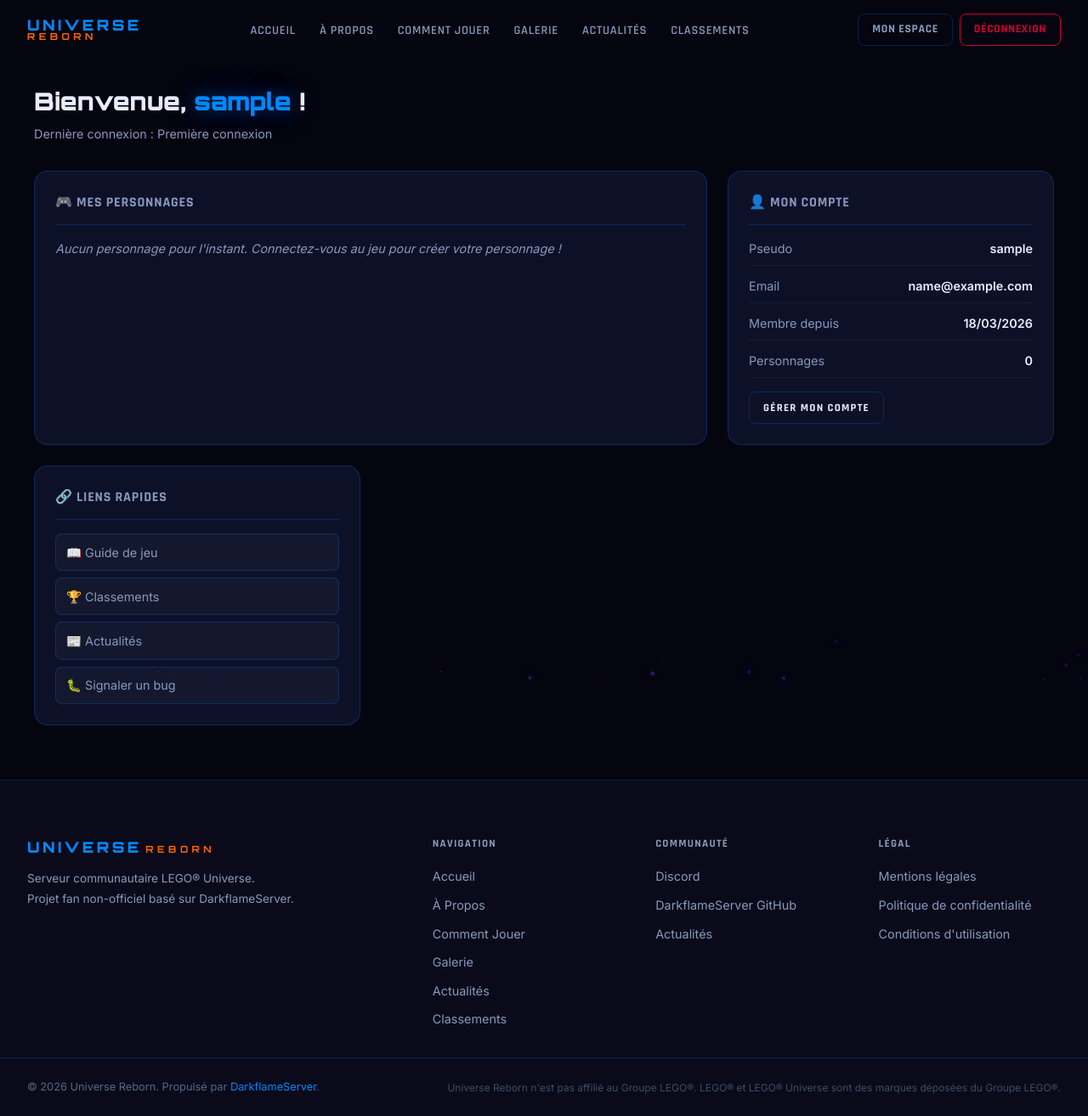
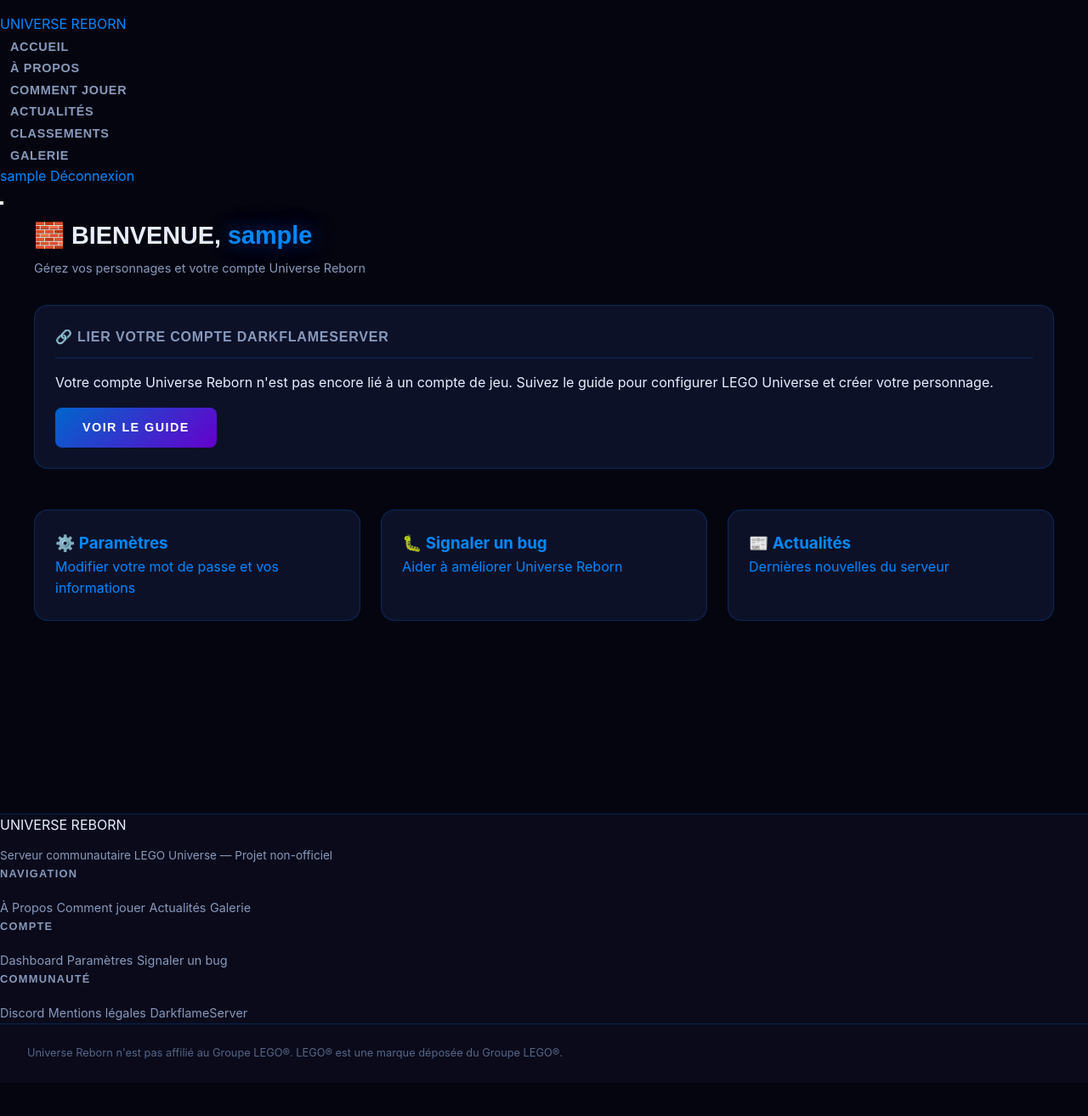
Before and after one commit to theo7791l/universe-reborn, a Flask app: page /panel/dashboard in a window 1280 px wide. Shown: the whole page at 85% size. After the commit the page ends 1247 px from the top, so only its background shows below. Run offline with Flask 3, Linux system fonts and the light colour scheme; the visitor is signed in with stand-in values (Sample User, id 1); parts of the project's set-up code (start-up, migrations or seed data) failed here and were passed over; some libraries are stand-ins or nearby versions.

Commit message:
🎨 Templates complets + base.html avec extra.css + erreurs + admin avancé

```diff
--- a/app/templates/base.html
+++ b/app/templates/base.html
@@ -3,59 +3,57 @@
 <head>
     <meta charset="UTF-8">
     <meta name="viewport" content="width=device-width, initial-scale=1.0">
-    <title>{% block title %}Universe Reborn — Serveur communautaire LEGO Universe{% endblock %}</title>
-    <meta name="description" content="{% block description %}Universe Reborn est un serveur communautaire fan dédié à LEGO® Universe, basé sur DarkflameServer.{% endblock %}">
-
-    <!-- Fonts -->
-    <link href="https://fonts.googleapis.com/css2?family=Orbitron:wght@400;700;900&family=Rajdhani:wght@400;500;600;700&family=Inter:wght@300;400;500;600&display=swap" rel="stylesheet">
-
+    <title>{% block title %}Universe Reborn{% endblock %}</title>
+    <meta name="description" content="Universe Reborn — Serveur communautaire LEGO Universe privé, basé sur DarkflameServer.">
+    <meta name="theme-color" content="#0066cc">
     <!-- CSS -->
     <link rel="stylesheet" href="{{ url_for('static', filename='css/main.css') }}">
     <link rel="stylesheet" href="{{ url_for('static', filename='css/animations.css') }}">
+    <link rel="stylesheet" href="{{ url_for('static', filename='css/extra.css') }}">
     {% block extra_css %}{% endblock %}
 </head>
 <body class="{% block body_class %}{% endblock %}">
 
-    <!-- Particules Maelstrom en arrière-plan -->
-    <div id="particles-container"></div>
-
-    <!-- Loading Screen -->
+<!-- Loading screen -->
 <div id="loading-screen">
     <div class="loading-logo">
-            <span class="logo-text">UNIVERSE</span>
-            <span class="logo-reborn">REBORN</span>
+        <div class="loading-brick"></div>
+        <span>UNIVERSE REBORN</span>
     </div>
     <div class="loading-bar"><div class="loading-progress"></div></div>
 </div>
 
+<!-- Particules Maelstrom -->
+<canvas id="particles-canvas"></canvas>
+
 <!-- Navbar -->
-    <nav id="navbar" class="navbar">
-        <div class="nav-container">
-            <a href="{{ url_for('vitrine.index') }}" class="nav-logo">
-                <span class="logo-universe">UNIVERSE</span>
-                <span class="logo-reborn">REBORN</span>
+<nav class="navbar" id="navbar">
+    <div class="navbar-inner">
+        <a href="{{ url_for('vitrine.index') }}" class="navbar-logo">
+            <div class="logo-brick"></div>
+            <span class="logo-text">UNIVERSE <span class="logo-accent">REBORN</span></span>
         </a>
-            <ul class="nav-links">
+        <ul class="navbar-links" id="navbar-links">
             <li><a href="{{ url_for('vitrine.index') }}" class="nav-link {% if request.endpoint == 'vitrine.index' %}active{% endif %}">Accueil</a></li>
             <li><a href="{{ url_for('vitrine.about') }}" class="nav-link {% if request.endpoint == 'vitrine.about' %}active{% endif %}">À Propos</a></li>
-                <li><a href="{{ url_for('vitrine.guide') }}" class="nav-link {% if request.endpoint == 'vitrine.guide' %}active{% endif %}">Comment Jouer</a></li>
-                <li><a href="{{ url_for('vitrine.gallery') }}" class="nav-link {% if request.endpoint == 'vitrine.gallery' %}active{% endif %}">Galerie</a></li>
-                <li><a href="{{ url_for('news.index') }}" class="nav-link {% if request.endpoint and 'news' in request.endpoint %}active{% endif %}">Actualités</a></li>
-                <li><a href="{{ url_for('vitrine.leaderboard') }}" class="nav-link {% if request.endpoint == 'vitrine.leaderboard' %}active{% endif %}">Classements</a></li>
+            <li><a href="{{ url_for('vitrine.guide') }}" class="nav-link {% if request.endpoint == 'vitrine.guide' %}active{% endif %}">Comment jouer</a></li>
+            <li><a href="{{ url_for('news.index') }}" class="nav-link {% if request.endpoint and request.endpoint.startswith('news') %}active{% endif %}">Actualités</a></li>
+            <li><a href="{{ url_for('vitrine.leaderboard') }}" class="nav-link">Classements</a></li>
+            <li><a href="{{ url_for('vitrine.gallery') }}" class="nav-link">Galerie</a></li>
         </ul>
-            <div class="nav-actions">
+        <div class="navbar-actions">
             {% if current_user.is_authenticated %}
-                    <a href="{{ url_for('accounts.dashboard') }}" class="btn-nav-secondary">Mon Espace</a>
                 {% if current_user.is_admin %}
-                        <a href="{{ url_for('admin.index') }}" class="btn-nav-admin">Admin</a>
+                <a href="{{ url_for('admin.index') }}" class="btn-nav btn-admin">⚙️ Admin</a>
                 {% endif %}
-                    <a href="{{ url_for('accounts.logout') }}" class="btn-nav-logout">Déconnexion</a>
+                <a href="{{ url_for('accounts.dashboard') }}" class="btn-nav">{{ current_user.username }}</a>
+                <a href="{{ url_for('accounts.logout') }}" class="btn-nav btn-outline">Déconnexion</a>
             {% else %}
-                    <a href="{{ url_for('accounts.login') }}" class="btn-nav-secondary">Connexion</a>
-                    <a href="{{ url_for('accounts.register') }}" class="btn-nav-primary">Rejoindre</a>
+                <a href="{{ url_for('accounts.login') }}" class="btn-nav btn-outline">Connexion</a>
+                <a href="{{ url_for('accounts.register') }}" class="btn-nav btn-primary">S'inscrire</a>
             {% endif %}
         </div>
-            <button class="nav-burger" id="nav-burger" aria-label="Menu">
+        <button class="burger-btn" id="burger-btn" aria-label="Menu">
             <span></span><span></span><span></span>
         </button>
     </div>
@@ -67,8 +65,8 @@
 <div class="flash-container">
     {% for category, message in messages %}
     <div class="flash flash-{{ category }}">
-            {{ message }}
-            <button class="flash-close" onclick="this.parentElement.remove()">✕</button>
+        <span>{{ message }}</span>
+        <button onclick="this.parentElement.remove()" class="flash-close">&times;</button>
     </div>
     {% endfor %}
 </div>
@@ -76,57 +74,55 @@
 {% endwith %}
 
 <!-- Contenu principal -->
-    <main id="main-content">
+<main>
     {% block content %}{% endblock %}
 </main>
 
 <!-- Footer -->
 <footer class="footer">
-        <div class="footer-container">
+    <div class="footer-inner">
         <div class="footer-brand">
-                <span class="logo-universe">UNIVERSE</span>
-                <span class="logo-reborn">REBORN</span>
-                <p>Serveur communautaire LEGO® Universe.<br>Projet fan non-officiel basé sur DarkflameServer.</p>
+            <div class="logo-brick small"></div>
+            <span class="logo-text">UNIVERSE <span class="logo-accent">REBORN</span></span>
+            <p class="footer-tagline">Serveur communautaire LEGO Universe — Projet non-officiel</p>
         </div>
         <div class="footer-links">
+            <div class="footer-col">
                 <h4>Navigation</h4>
-                <ul>
-                    <li><a href="{{ url_for('vitrine.index') }}">Accueil</a></li>
-                    <li><a href="{{ url_for('vitrine.about') }}">À Propos</a></li>
-                    <li><a href="{{ url_for('vitrine.guide') }}">Comment Jouer</a></li>
-                    <li><a href="{{ url_for('vitrine.gallery') }}">Galerie</a></li>
-                    <li><a href="{{ url_for('news.index') }}">Actualités</a></li>
-                    <li><a href="{{ url_for('vitrine.leaderboard') }}">Classements</a></li>
-                </ul>
+                <a href="{{ url_for('vitrine.about') }}">À Propos</a>
+                <a href="{{ url_for('vitrine.guide') }}">Comment jouer</a>
+                <a href="{{ url_for('news.index') }}">Actualités</a>
+                <a href="{{ url_for('vitrine.gallery') }}">Galerie</a>
             </div>
-            <div class="footer-links">
+            <div class="footer-col">
+                <h4>Compte</h4>
+                {% if current_user.is_authenticated %}
+                <a href="{{ url_for('accounts.dashboard') }}">Dashboard</a>
+                <a href="{{ url_for('accounts.settings') }}">Paramètres</a>
+                <a href="{{ url_for('moderation.report_bug') }}">Signaler un bug</a>
+                {% else %}
+                <a href="{{ url_for('accounts.login') }}">Connexion</a>
+                <a href="{{ url_for('accounts.register') }}">S'inscrire</a>
+                {% endif %}
+            </div>
+            <div class="footer-col">
                 <h4>Communauté</h4>
-                <ul>
-                    <li><a href="#" id="discord-footer-link">Discord</a></li>
-                    <li><a href="https://github.com/DarkflameUniverse/DarkflameServer" target="_blank" rel="noopener">DarkflameServer GitHub</a></li>
-                    <li><a href="{{ url_for('news.index') }}">Actualités</a></li>
-                </ul>
+                <a href="https://discord.gg/votre-invite" target="_blank" rel="noopener">Discord</a>
+                <a href="{{ url_for('vitrine.legal') }}">Mentions légales</a>
+                <a href="https://github.com/DarkflameUniverse/DarkflameServer" target="_blank" rel="noopener">DarkflameServer</a>
             </div>
-            <div class="footer-links">
-                <h4>Légal</h4>
-                <ul>
-                    <li><a href="{{ url_for('vitrine.legal') }}">Mentions légales</a></li>
-                    <li><a href="{{ url_for('vitrine.legal') }}">Politique de confidentialité</a></li>
-                    <li><a href="{{ url_for('vitrine.legal') }}">Conditions d'utilisation</a></li>
-                </ul>
         </div>
     </div>
     <div class="footer-bottom">
-            <p>© 2026 Universe Reborn. Propulsé par <a href="https://github.com/DarkflameUniverse/DarkflameServer" target="_blank" rel="noopener">DarkflameServer</a>.</p>
-            <p class="footer-disclaimer">Universe Reborn n'est pas affilié au Groupe LEGO®. LEGO® et LEGO® Universe sont des marques déposées du Groupe LEGO®.</p>
+        <p>Universe Reborn n'est pas affilié au Groupe LEGO®. LEGO® est une marque déposée du Groupe LEGO®.</p>
     </div>
 </footer>
 
-    <!-- Scripts -->
-    <script src="https://cdnjs.cloudflare.com/ajax/libs/gsap/3.12.4/gsap.min.js"></script>
-    <script src="https://cdnjs.cloudflare.com/ajax/libs/gsap/3.12.4/ScrollTrigger.min.js"></script>
+<!-- JS -->
 <script src="{{ url_for('static', filename='js/particles.js') }}"></script>
 <script src="{{ url_for('static', filename='js/animations.js') }}"></script>
+<script src="{{ url_for('static', filename='js/counters.js') }}"></script>
+<script src="{{ url_for('static', filename='js/status.js') }}"></script>
 {% block extra_js %}{% endblock %}
 </body>
 </html>
--- a/app/templates/panel/dashboard.html
+++ b/app/templates/panel/dashboard.html
@@ -1,61 +1,72 @@
 {% extends 'base.html' %}
-{% block title %}Mon Espace — Universe Reborn{% endblock %}
+{% block title %}Dashboard — Universe Reborn{% endblock %}
 {% block body_class %}panel-page{% endblock %}
+{% block content %}
 
-{% block content %}
 <section class="dashboard-section">
     <div class="dashboard-container">
         <div class="dashboard-header">
-            <h1>Bienvenue, <span class="text-glow">{{ current_user.username }}</span> !</h1>
-            <p>Dernière connexion : {{ current_user.last_login.strftime('%d/%m/%Y à %H:%M') if current_user.last_login else 'Première connexion' }}</p>
+            <h1>🧱 BIENVENUE, <span class="text-glow">{{ current_user.username }}</span></h1>
+            <p>Gérez vos personnages et votre compte Universe Reborn</p>
         </div>
 
-        <div class="dashboard-grid">
-            <!-- Mes personnages -->
-            <div class="dashboard-card card-wide">
-                <h2>🎮 Mes Personnages</h2>
+        {% if current_user.darkflame_account_id %}
+
+        <!-- Personnages -->
+        <h2 class="section-title reveal">MES <span class="text-glow">PERSONNAGES</span></h2>
         {% if characters %}
-                <div class="characters-list">
+        <div class="characters-grid">
             {% for char in characters %}
-                    <a href="{{ url_for('characters.detail', char_id=char.id) }}" class="character-item">
+            <div class="character-card reveal">
                 <div class="char-avatar">🧱</div>
                 <div class="char-info">
-                            <span class="char-name">{{ char.name }}</span>
-                            <span class="char-level">Niveau {{ char.level }}</span>
-                            <span class="char-zone">{{ char.current_zone }}</span>
+                    <h3 class="char-name">{{ char.name }}</h3>
+                    <span class="char-zone">🌍 {{ char.zone_name }}</span>
+                    <div class="char-meta">
+                        <span>Dernière connexion : {{ char.last_login.strftime('%d/%m/%Y') if char.last_login else 'Jamais' }}</span>
                     </div>
-                        <div class="char-score">{{ char.universe_score }} pts</div>
-                    </a>
+                </div>
+            </div>
             {% endfor %}
         </div>
         {% else %}
-                <p class="no-content">Aucun personnage pour l'instant. Connectez-vous au jeu pour créer votre personnage !</p>
+        <div class="empty-state small">
+            <p>Aucun personnage trouvé. Lancez LEGO Universe pour en créer un !</p>
+            <a href="{{ url_for('vitrine.guide') }}" class="btn-secondary">Voir le guide</a>
+        </div>
+        {% endif %}
+
+        {% else %}
+        <!-- Compte non lié à DarkflameServer -->
+        <div class="dashboard-card card-wide reveal">
+            <h2>🔗 Lier votre compte DarkflameServer</h2>
+            <p>Votre compte Universe Reborn n'est pas encore lié à un compte de jeu. Suivez le guide pour configurer LEGO Universe et créer votre personnage.</p>
+            <a href="{{ url_for('vitrine.guide') }}" class="btn-primary" style="display:inline-block; margin-top:1rem">VOIR LE GUIDE</a>
+        </div>
+        {% endif %}
+
+        <!-- Actions rapides -->
+        <div class="dashboard-grid" style="margin-top: 3rem">
+            <a href="{{ url_for('accounts.settings') }}" class="dashboard-card dashboard-card-link reveal">
+                <h3>⚙️ Paramètres</h3>
+                <p>Modifier votre mot de passe et vos informations</p>
+            </a>
+            <a href="{{ url_for('moderation.report_bug') }}" class="dashboard-card dashboard-card-link reveal delay-1">
+                <h3>🐛 Signaler un bug</h3>
+                <p>Aider à améliorer Universe Reborn</p>
+            </a>
+            <a href="{{ url_for('news.index') }}" class="dashboard-card dashboard-card-link reveal delay-2">
+                <h3>📰 Actualités</h3>
+                <p>Dernières nouvelles du serveur</p>
+            </a>
+            {% if current_user.is_admin %}
+            <a href="{{ url_for('admin.index') }}" class="dashboard-card dashboard-card-link reveal delay-3" style="border-color: var(--color-maelstrom)">
+                <h3>🛡️ Panel Admin</h3>
+                <p>Gérer le serveur et les joueurs</p>
+            </a>
             {% endif %}
         </div>
 
-            <!-- Infos compte -->
-            <div class="dashboard-card">
-                <h2>👤 Mon Compte</h2>
-                <ul class="info-list">
-                    <li><span>Pseudo</span><strong>{{ current_user.username }}</strong></li>
-                    <li><span>Email</span><strong>{{ current_user.email }}</strong></li>
-                    <li><span>Membre depuis</span><strong>{{ current_user.created_at.strftime('%d/%m/%Y') }}</strong></li>
-                    <li><span>Personnages</span><strong>{{ characters|length }}</strong></li>
-                </ul>
-                <a href="{{ url_for('accounts.settings') }}" class="btn-secondary btn-sm">Gérer mon compte</a>
-            </div>
-
-            <!-- Liens rapides -->
-            <div class="dashboard-card">
-                <h2>🔗 Liens Rapides</h2>
-                <div class="quick-links">
-                    <a href="{{ url_for('vitrine.guide') }}" class="quick-link">📖 Guide de jeu</a>
-                    <a href="{{ url_for('vitrine.leaderboard') }}" class="quick-link">🏆 Classements</a>
-                    <a href="{{ url_for('news.index') }}" class="quick-link">📰 Actualités</a>
-                    <a href="{{ url_for('moderation.report_bug') }}" class="quick-link">🐛 Signaler un bug</a>
-                </div>
-            </div>
-        </div>
     </div>
 </section>
 {% endblock %}
```
Also changed, not shown: app/templates/errors/403.html (added, +12 -0 lines), app/templates/errors/404.html (added, +12 -0 lines), app/templates/errors/500.html (added, +12 -0 lines), app/templates/panel/admin/bug_reports.html (added, +43 -0 lines), app/templates/panel/admin/news.html (added, +38 -0 lines), app/templates/panel/admin/news_form.html (added, +44 -0 lines), app/templates/panel/admin/play_keys.html (added, +63 -0 lines), app/templates/panel/character.html (+6 -24 lines). Lines whose indentation alone changed are shown as unchanged.
